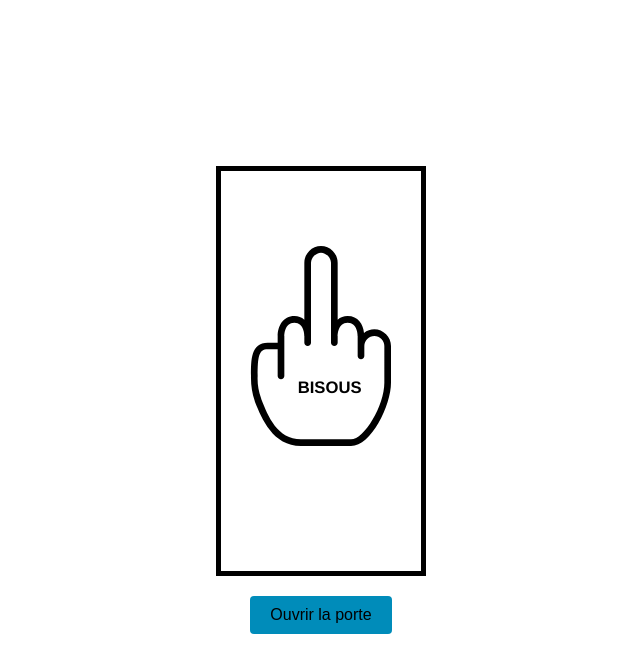
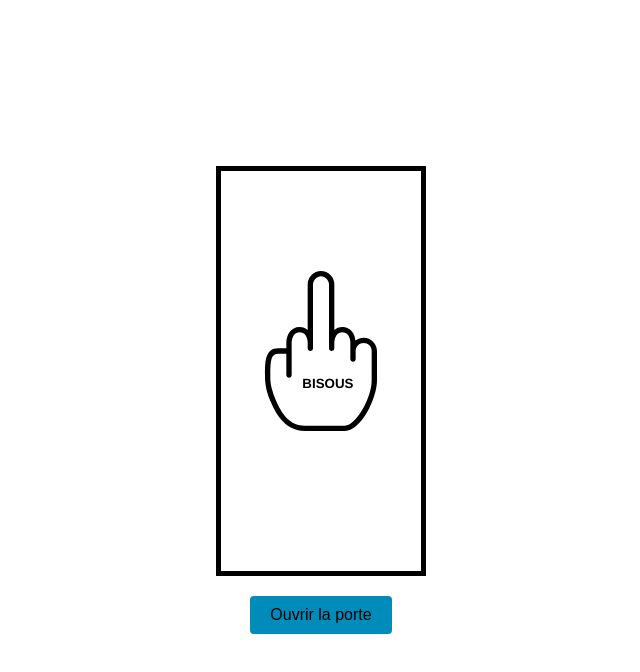
Before and after one commit to yoa27/troll, a plain HTML site: page index.html in a window 1280 px wide. Both pictures are taken after a click on the button "Ouvrir la porte". Shown: the whole page, without its empty margins (319-959 px from the left). Drawn offline with Linux system fonts and the light colour scheme.

Commit message:
Update styles.css

```diff
--- a/styles.css
+++ b/styles.css
@@ -40,6 +40,11 @@ body {
     opacity: 0;
     transition: opacity 1s ease-in-out;
 }
+.hidden-content svg {
+    width: 80%;
+    height: auto;
+}
+
 
 button {
     margin-top: 20px;
```
